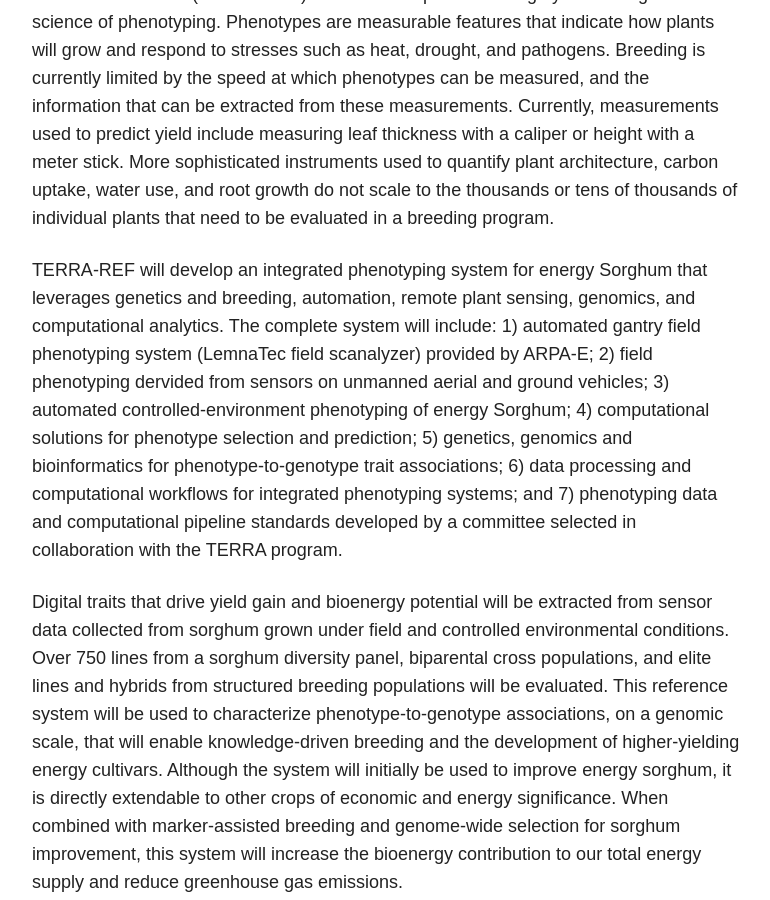
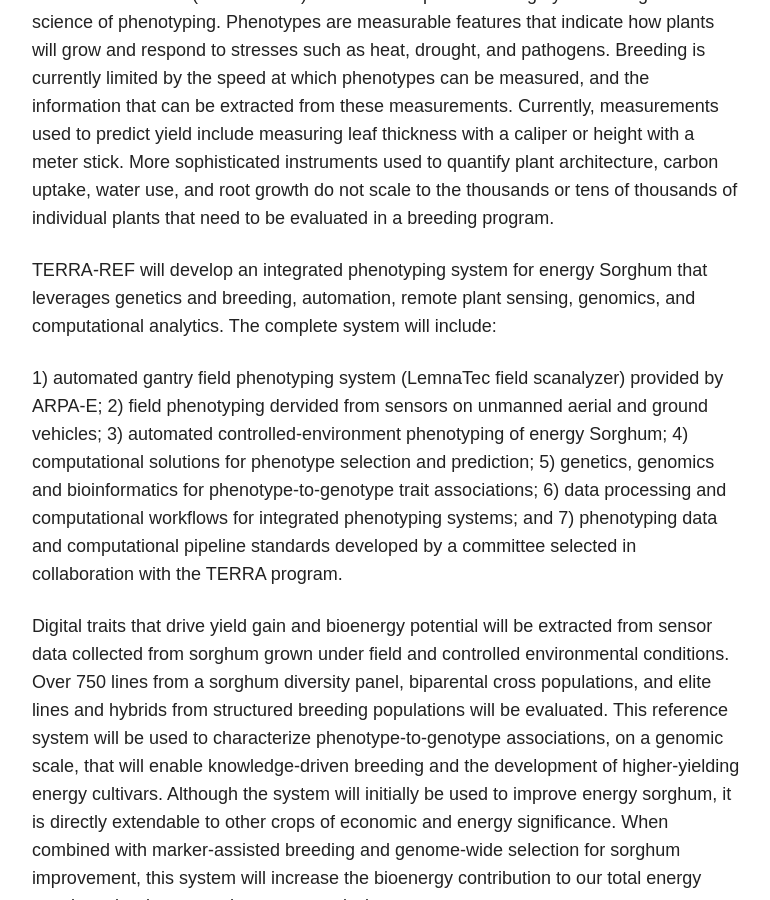
Before and after one commit to terra-reference/terraref.github.io, a Jekyll site: the page built from about/index.md, in a window 1280 px wide and 900 px high, scrolled down 953 px. Shown: the whole window, without its empty margins (254-1024 px from the left). Built offline with Jekyll 4.4.1, drawn with Linux system fonts in a browser that asks for light colours; nearby versions of some CDN libraries; part of the change alters nothing that is shown; some of the changed text lies outside the part shown.

```diff
--- a/about/index.md
+++ b/about/index.md
@@ -20,6 +20,7 @@ image:
   More sophisticated instruments used to quantify plant architecture, carbon uptake, water use, and root growth do not scale to the thousands or tens of thousands of individual plants that need to be evaluated in a breeding program.
 
 TERRA-REF will develop an integrated phenotyping system for energy Sorghum that leverages genetics and breeding, automation, remote plant sensing, genomics, and computational analytics. The complete system will include:
+
 1) automated gantry field phenotyping system (LemnaTec field scanalyzer) provided by ARPA-E;
 2) field phenotyping dervided from sensors on unmanned aerial and ground vehicles;
 3) automated controlled-environment phenotyping of energy Sorghum;
@@ -85,7 +86,7 @@ The Data Standards Committee will work together to create clear definitions of d
 | Carolyn J. Lawrence-Dill | Iowa State |
 | Eric Lyons | University of Arizona / iPlant |
 | Ted Habermann | The HDF Group |
-| Justin Manzo | Booz Allen Hamilton |
+| Justin Manzo | Booz Allen Hamilton and ARPA-E |
 
 # Latest Posts
 
```
